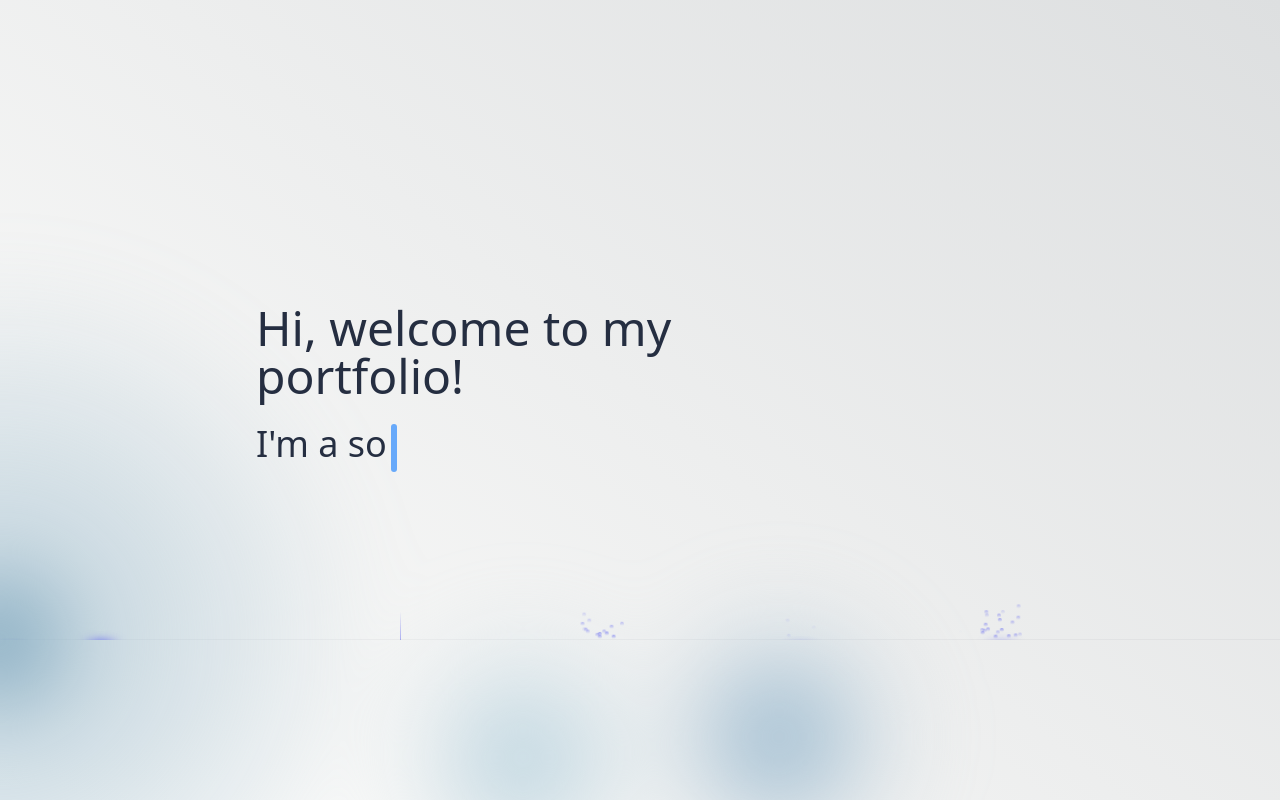
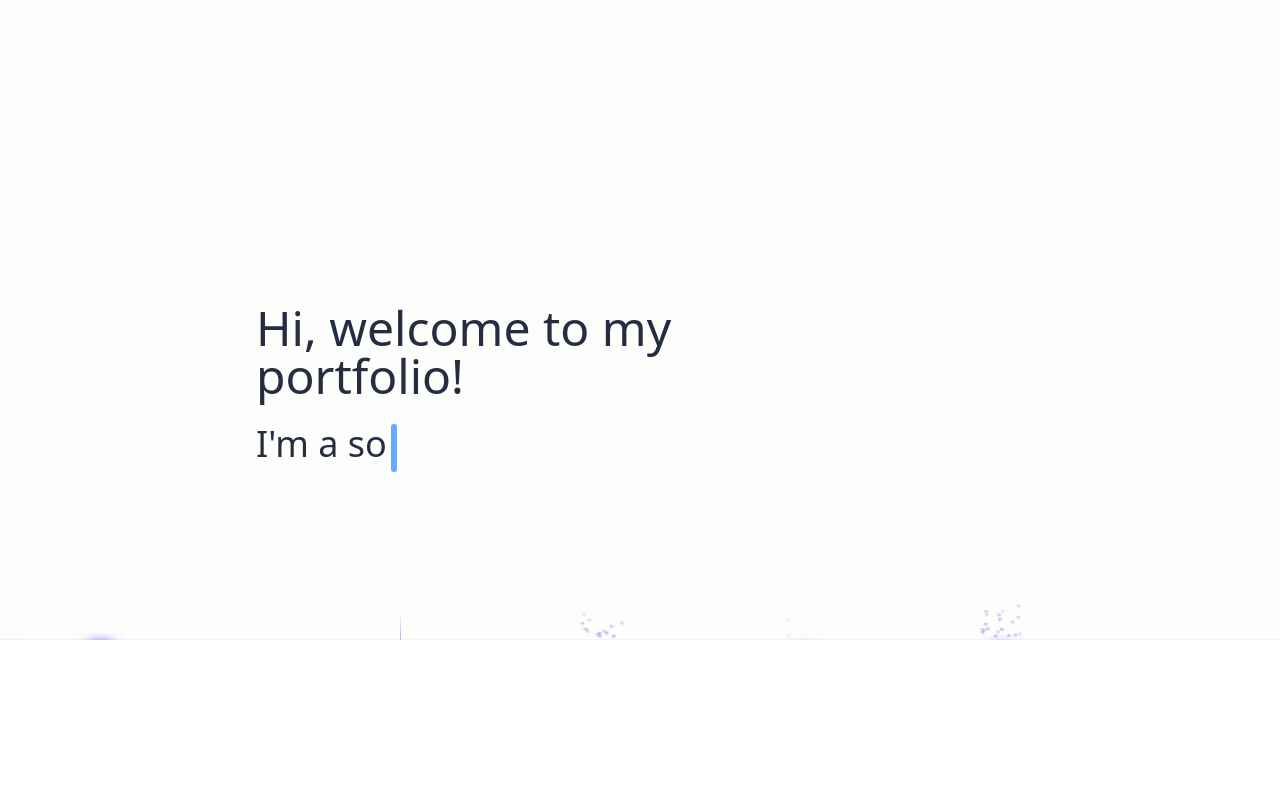
Before and after one commit to sophiadt/sophia, a Next.js app: page / in a window 1280 px wide. Built offline with nearby package versions, Linux system fonts and the light colour scheme.

Commit message:
move gradient to not cover entire screen

```diff
--- a/app/page.tsx
+++ b/app/page.tsx
@@ -1,6 +1,7 @@
 import Hero from "@/components/Hero";
 import { FloatingNav } from "@/components/ui/FloatingNavbar";
 import { FaHome } from "react-icons/fa";
+import { BackgroundGradientAnimation } from "@/components/ui/BackgroundGradientAnimation";
 
 export default function Home() {
   return (
@@ -9,7 +10,9 @@ export default function Home() {
         <FloatingNav navItems={[
           {name: "Home", link: "/", icon: <FaHome />}
         ]} />
-        <Hero />
+        <BackgroundGradientAnimation containerClassName="h-auto w-auto">
+          <Hero />
+        </BackgroundGradientAnimation>
       </div>
     </main>
   );
--- a/components/Hero.tsx
+++ b/components/Hero.tsx
@@ -1,5 +1,4 @@
 import { TypeWriterEffect } from "./ui/TypeWriterEffect";
-import { BackgroundGradientAnimation } from "./ui/BackgroundGradientAnimation";
 import { Rain } from "./ui/Rain";
 
 const Hero = () => {
@@ -14,7 +13,6 @@ const Hero = () => {
 
   return (
     <div className="bg-white-akari-white">
-      <BackgroundGradientAnimation>
       <Rain>
         {/* Main content */}
         <div className="flex justify-center relative my-30 z-10">
@@ -41,7 +39,6 @@ const Hero = () => {
           </div>
         </div>
       </Rain>
-      </BackgroundGradientAnimation>
     </div>
   );
 };
--- a/components/ui/BackgroundGradientAnimation.tsx
+++ b/components/ui/BackgroundGradientAnimation.tsx
@@ -89,7 +89,7 @@ export const BackgroundGradientAnimation = ({
     return (
         <div
             className={cn(
-                "h-screen w-screen relative overflow-hidden top-0 left-0 bg-[linear-gradient(40deg,var(--gradient-background-start),var(--gradient-background-end))]",
+                "relative overflow-hidden bg-[linear-gradient(40deg,var(--gradient-background-start),var(--gradient-background-end))]",
                 containerClassName
             )}
         >
@@ -114,67 +114,12 @@ export const BackgroundGradientAnimation = ({
             <div className={cn("", className)}>{children}</div>
             <div
                 className={cn(
-                    "gradients-container h-full w-full blur-lg",
+                    "gradients-container absolute inset-0 blur-lg",
                     isSafari ? "blur-2xl" : "[filter:url(#blurMe)_blur(40px)]"
                 )}
             >
-                <div
-                    className={cn(
-                        `absolute [background:radial-gradient(circle_at_center,_var(--first-color)_0,_var(--first-color)_50%)_no-repeat]`,
-                        `[mix-blend-mode:var(--blending-value)] w-[var(--size)] h-[var(--size)] top-[calc(50%-var(--size)/2)] left-[calc(50%-var(--size)/2)]`,
-                        `[transform-origin:center_center]`,
-                        `animate-first`,
-                        `opacity-100`
-                    )}
-                ></div>
-                <div
-                    className={cn(
-                        `absolute [background:radial-gradient(circle_at_center,_rgba(var(--second-color),_0.8)_0,_rgba(var(--second-color),_0)_50%)_no-repeat]`,
-                        `[mix-blend-mode:var(--blending-value)] w-[var(--size)] h-[var(--size)] top-[calc(50%-var(--size)/2)] left-[calc(50%-var(--size)/2)]`,
-                        `[transform-origin:calc(50%-400px)]`,
-                        `animate-second`,
-                        `opacity-100`
-                    )}
-                ></div>
-                <div
-                    className={cn(
-                        `absolute [background:radial-gradient(circle_at_center,_rgba(var(--third-color),_0.8)_0,_rgba(var(--third-color),_0)_50%)_no-repeat]`,
-                        `[mix-blend-mode:var(--blending-value)] w-[var(--size)] h-[var(--size)] top-[calc(50%-var(--size)/2)] left-[calc(50%-var(--size)/2)]`,
-                        `[transform-origin:calc(50%+400px)]`,
-                        `animate-third`,
-                        `opacity-100`
-                    )}
-                ></div>
-                <div
-                    className={cn(
-                        `absolute [background:radial-gradient(circle_at_center,_rgba(var(--fourth-color),_0.8)_0,_rgba(var(--fourth-color),_0)_50%)_no-repeat]`,
-                        `[mix-blend-mode:var(--blending-value)] w-[var(--size)] h-[var(--size)] top-[calc(50%-var(--size)/2)] left-[calc(50%-var(--size)/2)]`,
-                        `[transform-origin:calc(50%-200px)]`,
-                        `animate-fourth`,
-                        `opacity-70`
-                    )}
-                ></div>
-                <div
-                    className={cn(
-                        `absolute [background:radial-gradient(circle_at_center,_rgba(var(--fifth-color),_0.8)_0,_rgba(var(--fifth-color),_0)_50%)_no-repeat]`,
-                        `[mix-blend-mode:var(--blending-value)] w-[var(--size)] h-[var(--size)] top-[calc(50%-var(--size)/2)] left-[calc(50%-var(--size)/2)]`,
-                        `[transform-origin:calc(50%-800px)_calc(50%+800px)]`,
-                        `animate-fifth`,
-                        `opacity-100`
-                    )}
-                ></div>
-
-                {interactive && (
-                    <div
-                        ref={interactiveRef}
-                        onMouseMove={handleMouseMove}
-                        className={cn(
-                            `absolute [background:radial-gradient(circle_at_center,_rgba(var(--pointer-color),_0.8)_0,_rgba(var(--pointer-color),_0)_50%)_no-repeat]`,
-                            `[mix-blend-mode:var(--blending-value)] w-full h-full -top-1/2 -left-1/2`,
-                            `opacity-70`
-                        )}
-                    ></div>
-                )}
+                {/* Gradient elements */}
+                {/* Reuse gradient configuration logic */}
             </div>
         </div>
     );
```
Lines whose indentation alone changed are shown as unchanged.
